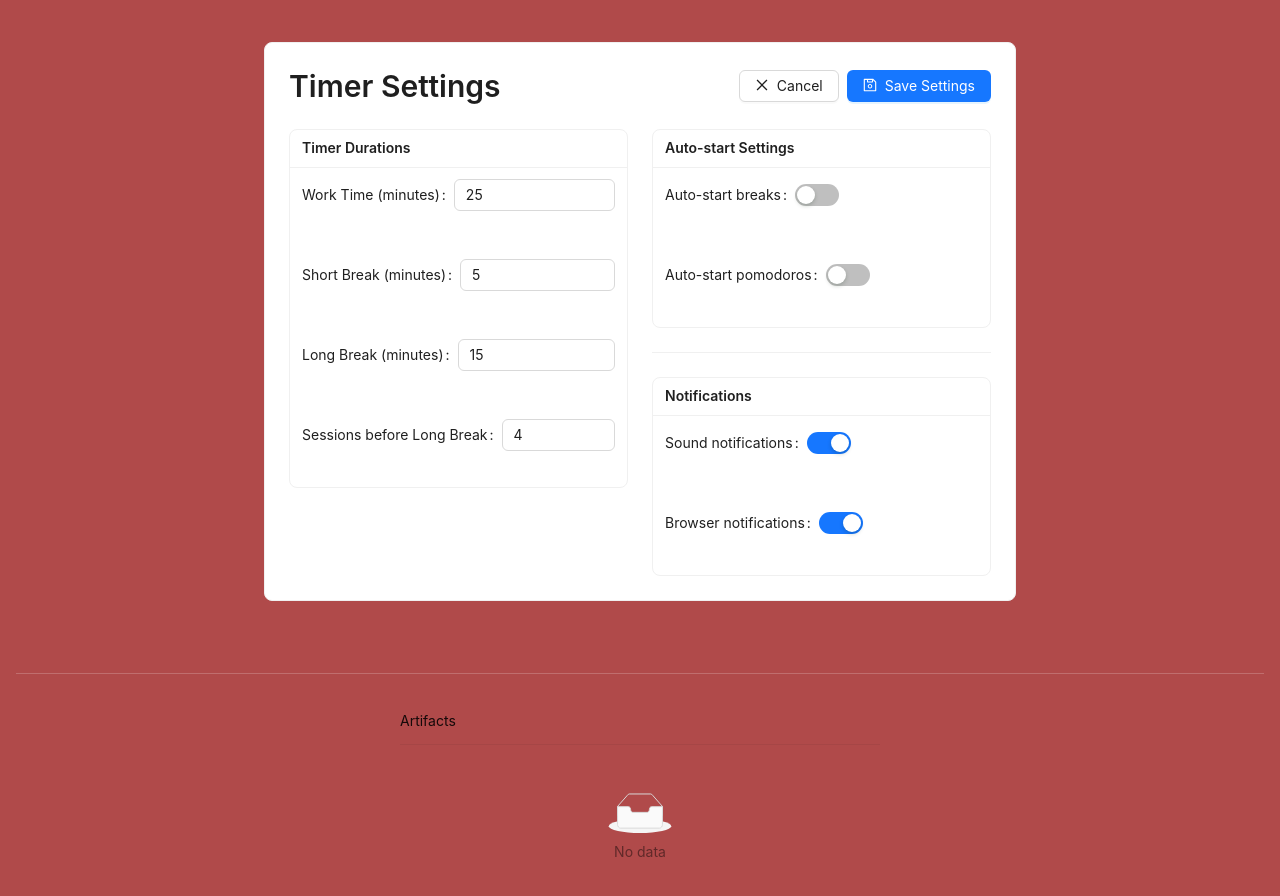
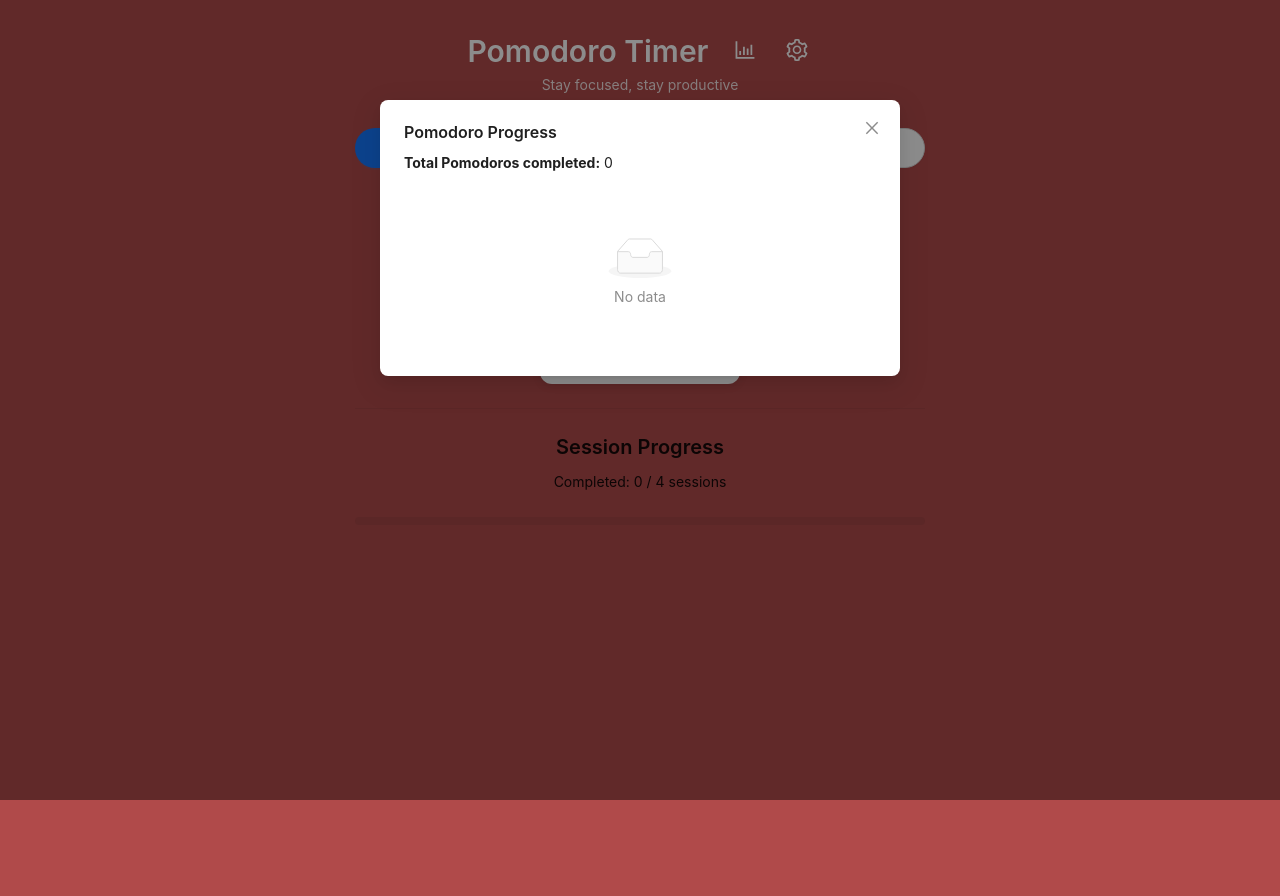
Before and after one commit to maxyzli/pomodoro-timer, a React (Vite) app: page / in a window 1280 px wide. Both pictures are taken after a click on the button 770 px from the left and 42 px from the top of the page. Shown: the top 896 px of the page. After the commit the page ends 816 px from the top, so only its background shows below. Built offline with nearby package versions, Linux system fonts and the light colour scheme.

Commit message:
Move artifact/progress list to modal accessible from header; add progress icon; show total Pomodoros and artifact details in modal.

```diff
--- a/src/App.tsx
+++ b/src/App.tsx
@@ -1,6 +1,6 @@
 import React, { useEffect, useState } from 'react';
 import { Layout, Typography, Card, Space, Divider, Button, Tag, Progress, Row, Col, Modal, Input, List, Popconfirm, Checkbox } from 'antd';
-import { PlayCircleOutlined, PauseCircleOutlined, ReloadOutlined, SettingOutlined, DeleteOutlined } from '@ant-design/icons';
+import { PlayCircleOutlined, PauseCircleOutlined, ReloadOutlined, SettingOutlined, DeleteOutlined, BarChartOutlined } from '@ant-design/icons';
 import { useTimer } from './hooks/useTimer';
 import { FocusModal } from './components/FocusModal';
 import { SettingsPage } from './components/SettingsPage';
@@ -24,6 +24,7 @@ const App: React.FC = () => {
     const saved = localStorage.getItem(ARTIFACTS_KEY);
     return saved ? JSON.parse(saved) : [];
   });
+  const [showProgressModal, setShowProgressModal] = useState(false);
 
   // Save artifacts to localStorage whenever they change
   useEffect(() => {
@@ -148,7 +149,7 @@ const App: React.FC = () => {
   const handleArtifactSave = () => {
     setArtifacts(prev => [
       {
-        session: state.completedSessions,
+        session: state.completedSessions + 1,
         text: artifactInput,
         timestamp: new Date().toLocaleString(),
         visibility: artifactVisibility,
@@ -292,6 +293,13 @@ const App: React.FC = () => {
           </Title>
           <Button
             type="text"
+            icon={<BarChartOutlined />}
+            onClick={() => setShowProgressModal(true)}
+            style={{ color: 'white', fontSize: '22px', marginLeft: 12, marginRight: 0, verticalAlign: 'middle' }}
+            className="header-progress-btn"
+          />
+          <Button
+            type="text"
             icon={<SettingOutlined />}
             onClick={() => setCurrentPage('settings')}
             style={{ color: 'white', fontSize: '22px', marginLeft: 12, verticalAlign: 'middle' }}
@@ -317,14 +325,22 @@ const App: React.FC = () => {
         />
         <Modal
           open={showArtifactModal}
-          title={`Congratulations! Session #${state.completedSessions} complete`}
+          title={`Congratulations! Session #${state.completedSessions + 1} complete`}
           onOk={handleArtifactSave}
           onCancel={handleArtifactCancel}
           okText="Save"
           cancelText="Skip"
           okButtonProps={{ disabled: !artifactVisibility }}
         >
-          <div style={{ marginBottom: 16 }}>
+          <p>Artifact</p>
+          <Input.TextArea
+            value={artifactInput}
+            onChange={e => setArtifactInput(e.target.value)}
+            rows={4}
+            placeholder="Describe your accomplishment, code, or notes..."
+            autoFocus
+          />
+          <div style={{ marginTop: 16 }}>
             <Checkbox
               checked={artifactVisibility}
               onChange={e => setArtifactVisibility(e.target.checked)}
@@ -332,32 +348,21 @@ const App: React.FC = () => {
               I have shared my process in the Slack channel / email.
             </Checkbox>
           </div>
-          <p>What did you accomplish? Write your artifact below:</p>
-          <Input.TextArea
-            value={artifactInput}
-            onChange={e => setArtifactInput(e.target.value)}
-            rows={4}
-            placeholder="Describe your accomplishment, code, or notes..."
-            autoFocus
-          />
         </Modal>
-        <Divider style={{ margin: '48px 0 24px 0', borderColor: '#fff', opacity: 0.2 }} />
+        <Modal
+          open={showProgressModal}
+          title="Pomodoro Progress"
+          onCancel={() => setShowProgressModal(false)}
+          footer={null}
+          width={520}
+        >
+          <div style={{ marginBottom: 16 }}>
+            <strong>Total Pomodoros completed:</strong> {artifacts.length}
+          </div>
           <List
-          header={<div>Artifacts</div>}
             dataSource={artifacts}
-          renderItem={(item, idx) => (
-            <List.Item
-              actions={[
-                <Popconfirm
-                  title="Delete this artifact?"
-                  onConfirm={() => setArtifacts(prev => prev.filter((_, i) => i !== idx))}
-                  okText="Yes"
-                  cancelText="No"
-                >
-                  <Button type="text" icon={<DeleteOutlined />} danger />
-                </Popconfirm>
-              ]}
-            >
+            renderItem={item => (
+              <List.Item>
                 <div>
                   <strong>Session {item.session}</strong> <span style={{ color: '#888', fontSize: 12 }}>({item.timestamp})</span>
                   {item.visibility && <span style={{ color: '#389e0d', marginLeft: 8 }}>[Visibility Shared]</span>}
@@ -365,8 +370,9 @@ const App: React.FC = () => {
                 </div>
               </List.Item>
             )}
-          style={{ marginTop: 0, width: '100%', maxWidth: 480 }}
+            style={{ width: '100%' }}
           />
+        </Modal>
       </div>
     </div>
   );
```
Lines whose indentation alone changed are shown as unchanged.
